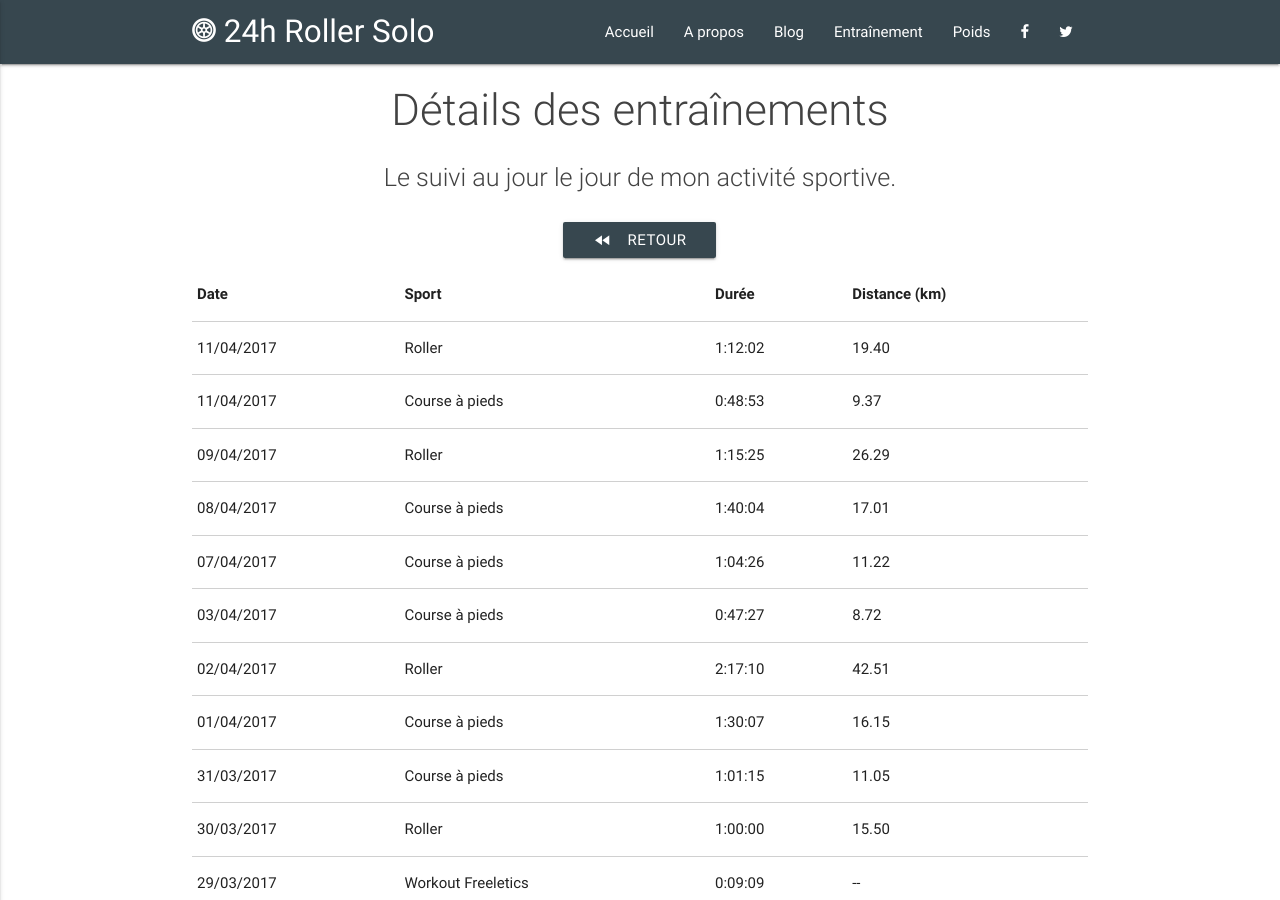
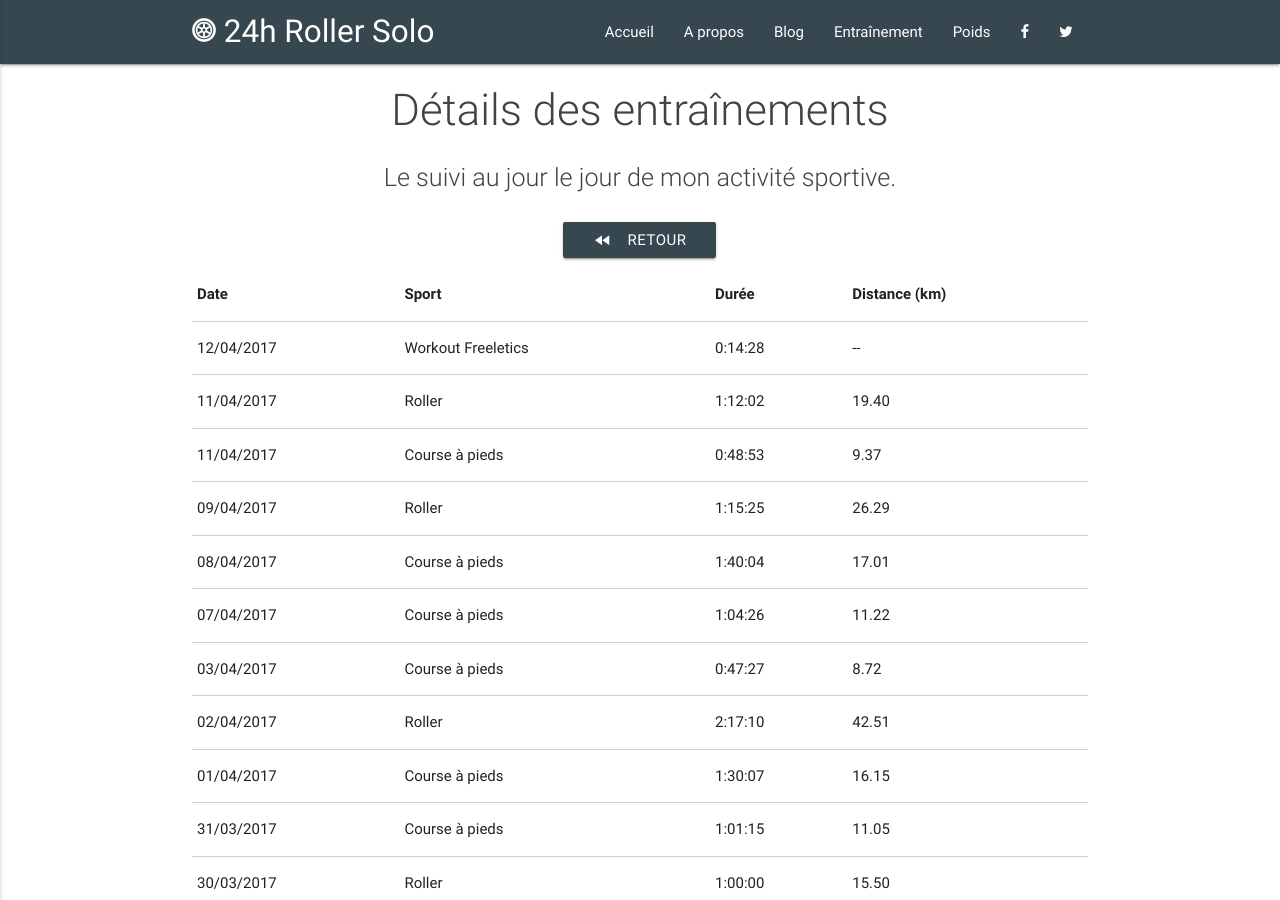
Before and after one commit to 24hRollerSolo/24hRollerSolo.github.io, a Jekyll site: the page built from training/details.html, in a window 1280 px wide and 900 px high. Built offline with Jekyll 4.4.1, drawn with Linux system fonts in a browser that asks for light colours.

Commit message:
Add 2017-04-12 workout

```diff
--- a/_data/sports.json
+++ b/_data/sports.json
@@ -1,4 +1,5 @@
 [
+  {"date": "2017-04-12", "type": "WORKOUT", "program": "W11-02 | 10 MOUNTAIN CLIMBERS + 3/4 HERMES Standard 2x2", "duration": "0:14:28"},
   {"date": "2017-04-11", "type": "ROLLER", "distance": "19.40", "duration": "1:12:02"},
   {"date": "2017-04-11", "type": "RUNNING", "distance": "9.37", "duration": "0:48:53"},
   {"date": "2017-04-09", "type": "ROLLER", "distance": "26.29", "duration": "1:15:25"},
```
